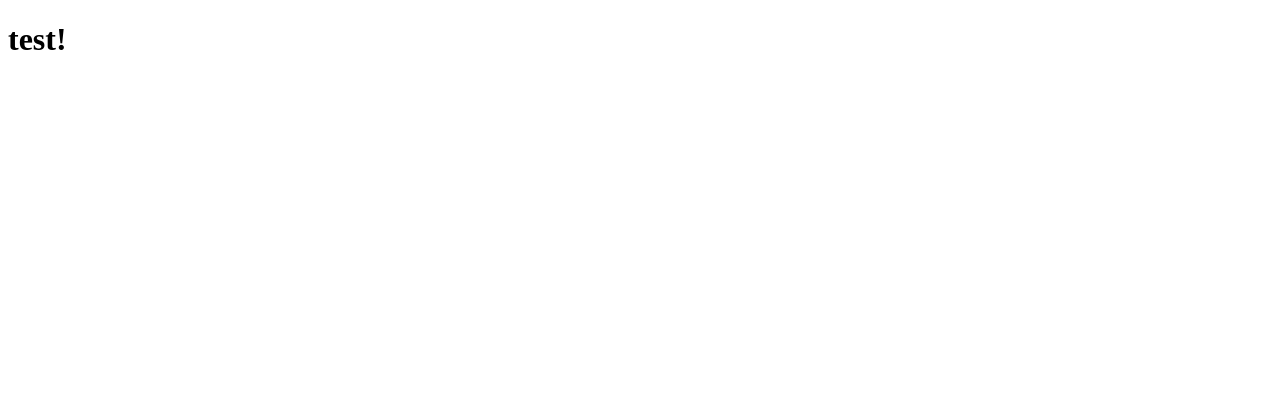
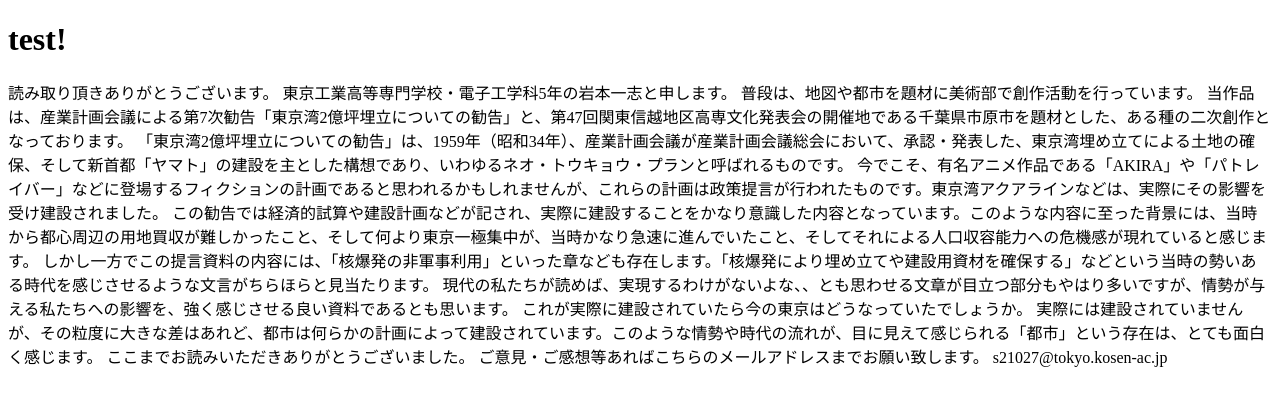
Before and after one commit to Urbanizm/bunpatsu-nitkc, a plain HTML site: page index.html in a window 1280 px wide. Drawn offline with Linux system fonts and the light colour scheme.

Commit message:
Update index.html

```diff
--- a/index.html
+++ b/index.html
@@ -6,5 +6,28 @@
     </head>
     <body>
         <h1>test!</h1>
+        <p>読み取り頂きありがとうございます。
+
+            東京工業高等専門学校・電子工学科5年の岩本一志と申します。
+            普段は、地図や都市を題材に美術部で創作活動を行っています。
+
+            当作品は、産業計画会議による第7次勧告「東京湾2億坪埋立についての勧告」と、第47回関東信越地区高専文化発表会の開催地である千葉県市原市を題材とした、ある種の二次創作となっております。
+
+            「東京湾2億坪埋立についての勧告」は、1959年（昭和34年）、産業計画会議が産業計画会議総会において、承認・発表した、東京湾埋め立てによる土地の確保、そして新首都「ヤマト」の建設を主とした構想であり、いわゆるネオ・トウキョウ・プランと呼ばれるものです。
+
+            今でこそ、有名アニメ作品である「AKIRA」や「パトレイバー」などに登場するフィクションの計画であると思われるかもしれませんが、これらの計画は政策提言が行われたものです。東京湾アクアラインなどは、実際にその影響を受け建設されました。
+
+            この勧告では経済的試算や建設計画などが記され、実際に建設することをかなり意識した内容となっています。このような内容に至った背景には、当時から都心周辺の用地買収が難しかったこと、そして何より東京一極集中が、当時かなり急速に進んでいたこと、そしてそれによる人口収容能力への危機感が現れていると感じます。
+
+            しかし一方でこの提言資料の内容には、「核爆発の非軍事利用」といった章なども存在します。「核爆発により埋め立てや建設用資材を確保する」などという当時の勢いある時代を感じさせるような文言がちらほらと見当たります。
+            現代の私たちが読めば、実現するわけがないよな、、とも思わせる文章が目立つ部分もやはり多いですが、情勢が与える私たちへの影響を、強く感じさせる良い資料であるとも思います。
+
+            これが実際に建設されていたら今の東京はどうなっていたでしょうか。
+            実際には建設されていませんが、その粒度に大きな差はあれど、都市は何らかの計画によって建設されています。このような情勢や時代の流れが、目に見えて感じられる「都市」という存在は、とても面白く感じます。
+
+            ここまでお読みいただきありがとうございました。
+            ご意見・ご感想等あればこちらのメールアドレスまでお願い致します。
+            s21027@tokyo.kosen-ac.jp
+        </p>
     </body>
 </html>
```
